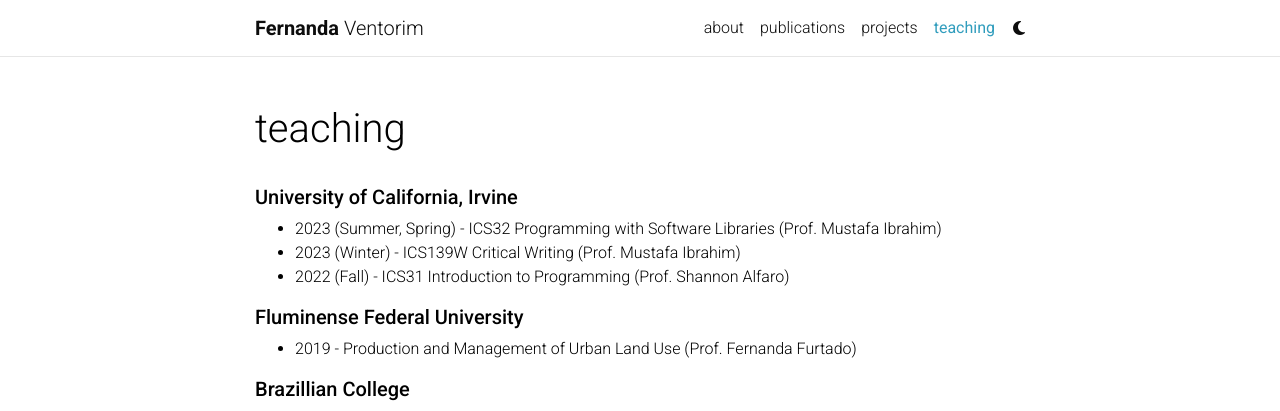
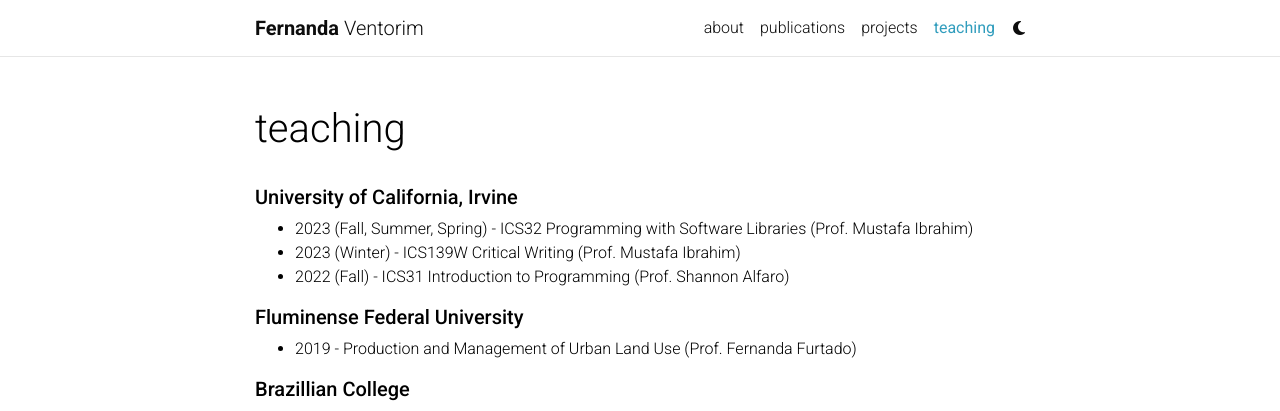
Before and after one commit to fventorim/fventorim.github.io, a Jekyll site: the page built from _pages/teaching.md, in a window 1280 px wide. Shown: the top 411 px of the page. Built offline with Jekyll 4.4.1, drawn with Linux system fonts in a browser that asks for light colours; full-size pictures stand in for the smaller copies a plugin makes; comment, search, counter and statistics services are not loaded; a style sheet for code colours, icons or effects is not loaded.

Commit message:
Small changes in teaching page

```diff
--- a/_pages/teaching.md
+++ b/_pages/teaching.md
@@ -8,7 +8,7 @@ nav_order: 3
 ---
 
 ##### **University of California, Irvine**
-- 2023 (Summer, Spring) - ICS32 Programming with Software Libraries (Prof. Mustafa Ibrahim)
+- 2023 (Fall, Summer, Spring) - ICS32 Programming with Software Libraries (Prof. Mustafa Ibrahim)
 - 2023 (Winter) - ICS139W Critical Writing (Prof. Mustafa Ibrahim)
 - 2022 (Fall) - ICS31 Introduction to Programming (Prof. Shannon Alfaro)
 
```
Also changed, not shown: _pages/about.md (+1 -1 lines).
